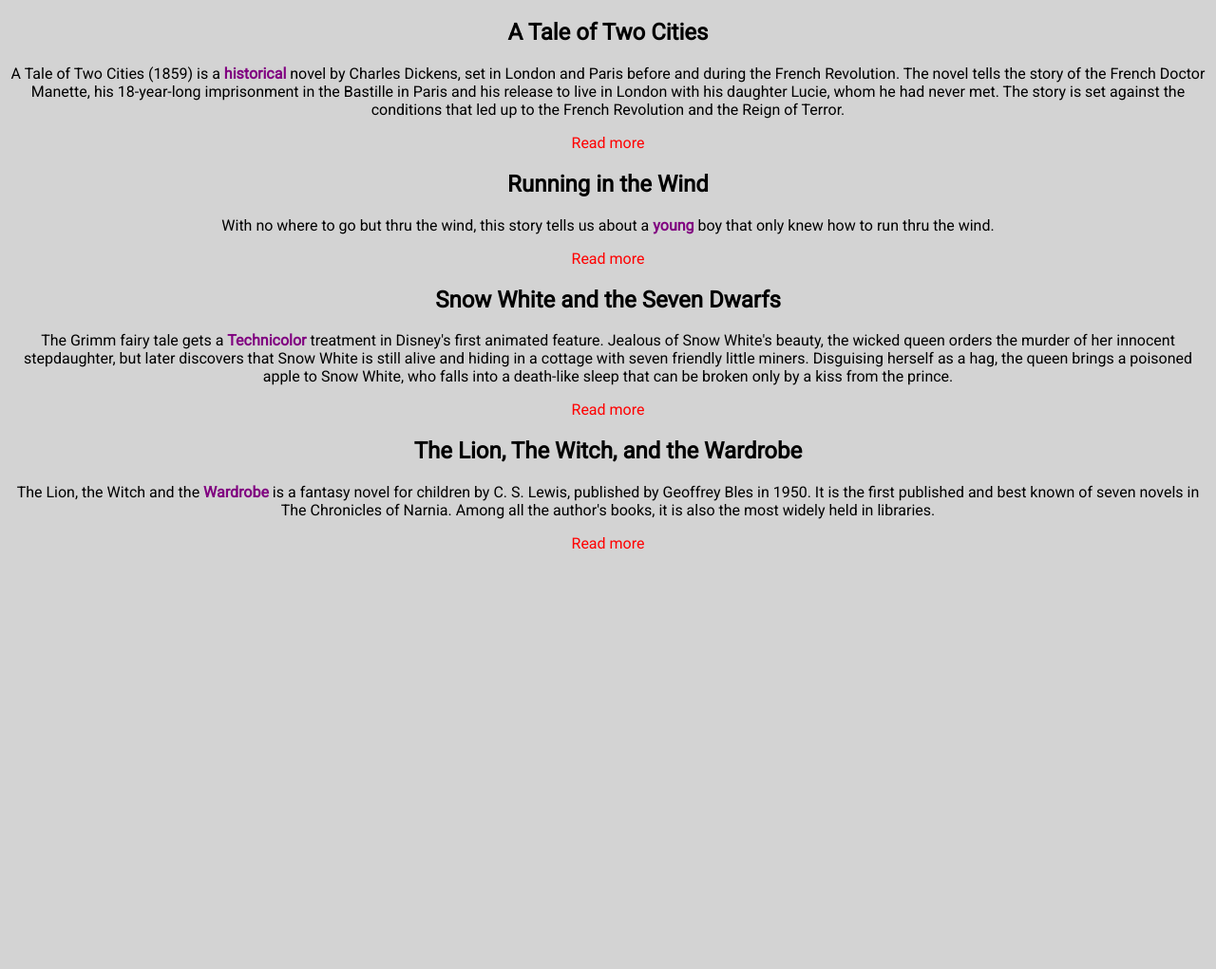
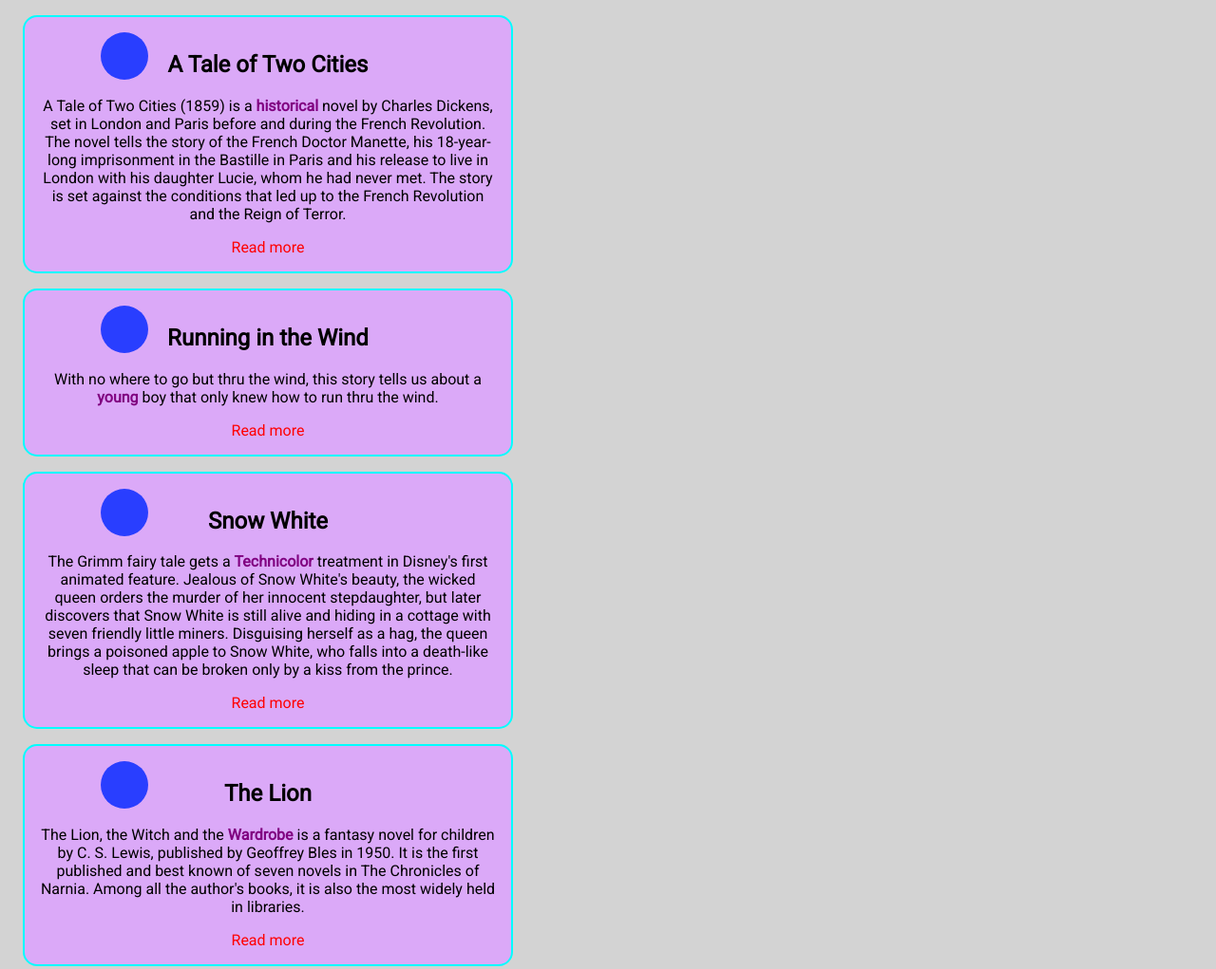
Before and after one commit to zishanali06/CSS-Drills, a plain HTML site: page index.html in a window 1280 px wide. Shown: the whole page at 95% size. Before the commit the page ends 800 px from the top, so only its background shows below. Drawn offline with Linux system fonts and the light colour scheme.

Commit message:
dont with positioning part

```diff
--- a/index.html
+++ b/index.html
@@ -11,22 +11,26 @@
 <body>
     <div id="container">
         <div class="boxes" id="box1">
+            <div class="imagediv"></div>
             <h2>A Tale of Two Cities</h2>
             <p>A Tale of Two Cities (1859) is a <span>historical</span> novel by Charles Dickens, set in London and Paris before and during the French Revolution. The novel tells the story of the French Doctor Manette, his 18-year-long imprisonment in the Bastille in Paris and his release to live in London with his daughter Lucie, whom he had never met. The story is set against the conditions that led up to the French Revolution and the Reign of Terror.</p>
             <div class="readme-wrapper"><a href="#">Read more</a></div>
         </div>
         <div class="boxes" id="box2">
+            <div class="imagediv"></div>
             <h2>Running in the Wind</h2>
             <p>With no where to go but thru the wind, this story tells us about a <span>young</span> boy that only knew how to run thru the wind.</p>
             <div class="readme-wrapper"><a href="#">Read more</a></div>
         </div>
         <div class="boxes" id="box3">
-            <h2>Snow White and the Seven Dwarfs</h2>
+            <div class="imagediv"></div>
+            <h2>Snow White</h2>
             <p>The Grimm fairy tale gets a <span>Technicolor</span> treatment in Disney's first animated feature. Jealous of Snow White's beauty, the wicked queen orders the murder of her innocent stepdaughter, but later discovers that Snow White is still alive and hiding in a cottage with seven friendly little miners. Disguising herself as a hag, the queen brings a poisoned apple to Snow White, who falls into a death-like sleep that can be broken only by a kiss from the prince.</p>
             <div class="readme-wrapper"><a href="#">Read more</a></div>
         </div>
         <div class="boxes" id="box4">
-            <h2>The Lion, The Witch, and the Wardrobe</h2>
+            <div class="imagediv"></div>
+            <h2>The Lion</h2>
             <p>The Lion, the Witch and the <span>Wardrobe</span> is a fantasy novel for children by C. S. Lewis, published by Geoffrey Bles in 1950. It is the first published and best known of seven novels in The Chronicles of Narnia. Among all the author's books, it is also the most widely held in libraries.</p>
             <div class="readme-wrapper"><a href="#">Read more</a></div>
         </div>
--- a/styles.css
+++ b/styles.css
@@ -18,3 +18,24 @@ span{
     color: purple;
     font-weight: bolder;
 }
+.boxes{
+    position: relative;
+    margin: 1em;
+    padding: 1em;
+    width: 30em;
+    border: 2px solid #00FFFF;
+    border-radius: 15px
+}
+#box1, #box2, #box3, #box4{
+    background-color: #dba9f8;
+    display: block;
+}
+.imagediv{
+    position: absolute;
+    top: 1em;
+    left: 5em;
+    height: 50px;
+    width: 50px;
+    border-radius: 50px;
+    background-color: rgb(41, 62, 255);
+}
```
